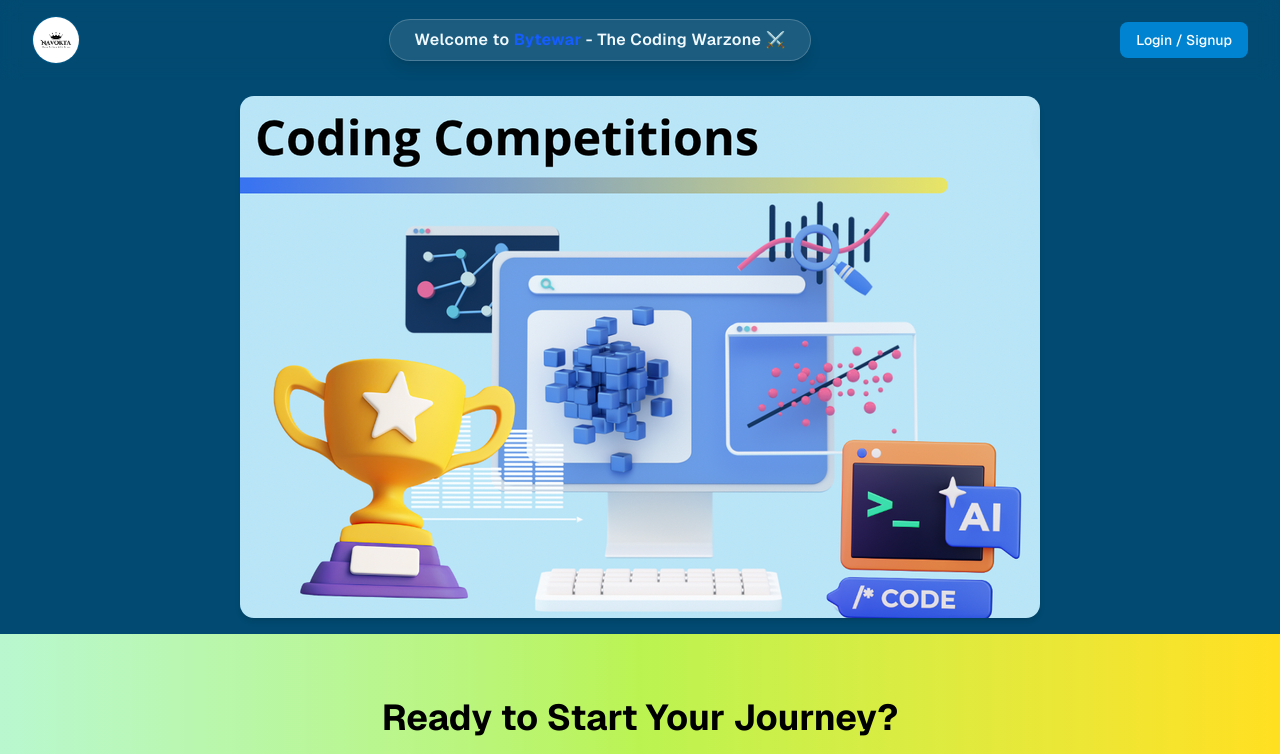
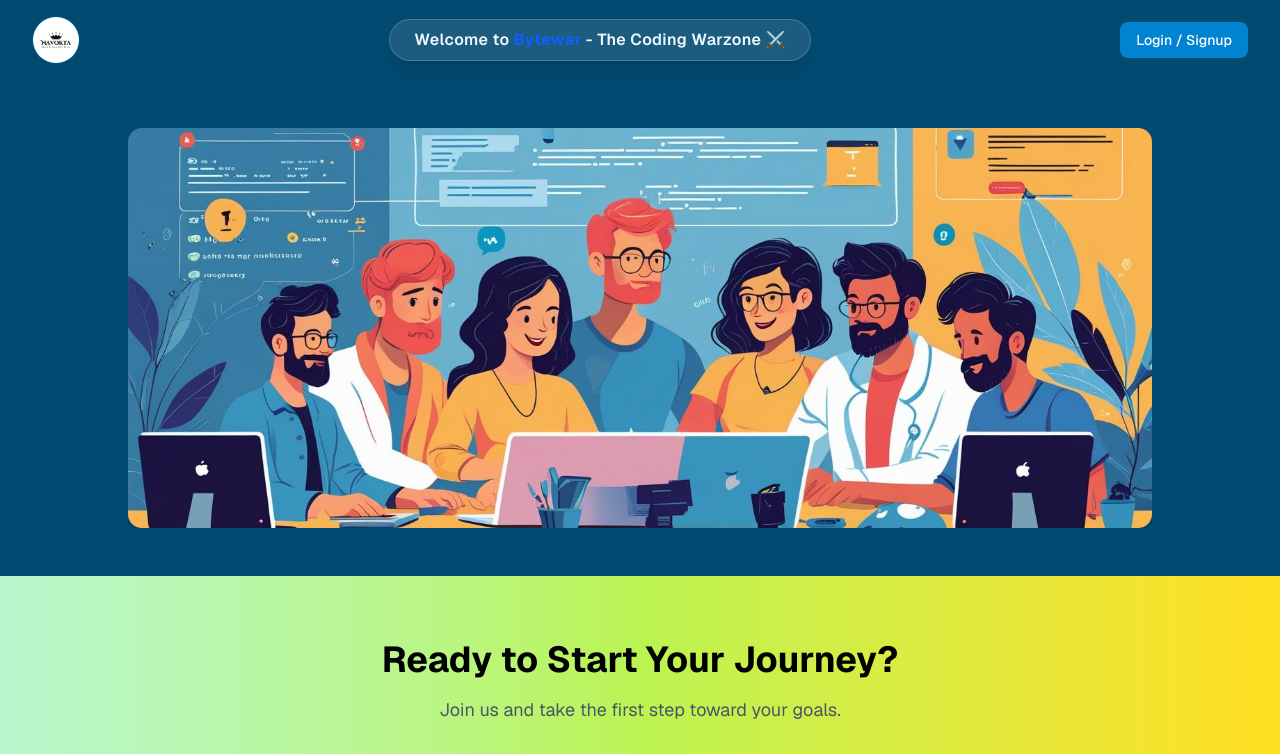
Before and after one commit to navokta/Bytewar-v2, a Next.js app: page / in a window 1280 px wide. Shown: the top 754 px of the page. Built offline with nearby package versions, Linux system fonts and the light colour scheme.

Commit message:
crousel Update

```diff
--- a/components/HeroSection.js
+++ b/components/HeroSection.js
@@ -3,7 +3,7 @@
 import * as React from "react"
 import Autoplay from "embla-carousel-autoplay"
 import Image from "next/image"
-import logo from "../public/image.png" // use your own images here
+import photo1 from "../public/photo1.jpg" // use your own images here
 
 import {
   Carousel,
@@ -19,15 +19,23 @@ export default function ImageCarousel() {
   return (
     <Carousel
       plugins={[plugin.current]}
-      className="w-full max-w-5xl mx-auto"
+      className="w-full max-w-5xl mx-auto py-12"
       onMouseEnter={plugin.current.stop}
       onMouseLeave={plugin.current.reset}
     >
       <CarouselContent>
-        {[logo, logo, logo].map((img, index) => (
+        {[photo1, photo1, photo1].map((img, index) => (
           <CarouselItem key={index}>
-            <div className="flex items-center justify-center p-4">
-              <Image src={img} alt={`Slide ${index}`} width={800} height={400} className="rounded-xl shadow-md" />
+            {/* Parent container with fixed height */}
+            <div className="relative w-full h-[400px]">
+              {/* Image that fills the parent container */}
+              <Image
+                src={img}
+                alt={`Slide ${index}`}
+                layout="fill"
+                objectFit="cover"
+                className="rounded-xl shadow-md"
+              />
             </div>
           </CarouselItem>
         ))}
```
Also changed, not shown: public/photo1.jpg (added).
